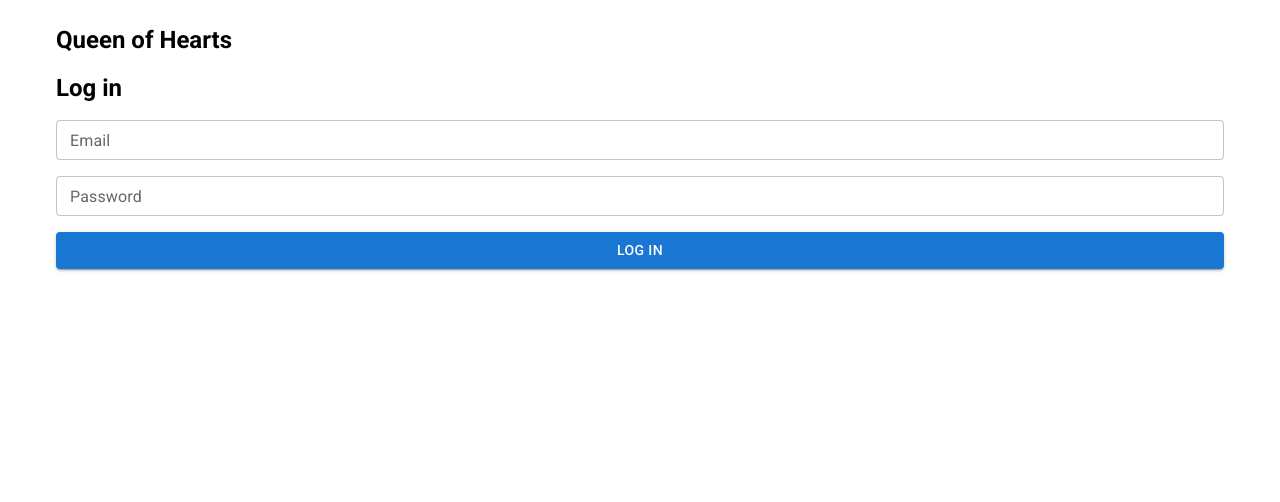
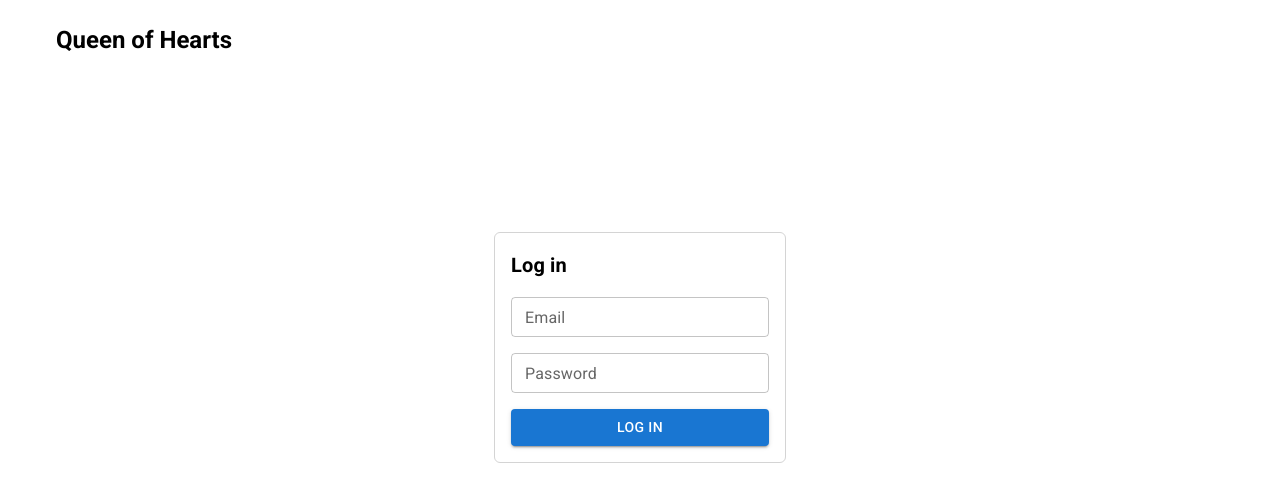
Before and after one commit to recondesigns/queen-of-hearts, a Next.js app: page /login in a window 1280 px wide. Shown: the top 502 px of the page. Built offline with nearby package versions, Linux system fonts and the light colour scheme; no server answers.

Commit message:
feat: added sizing styles to log in form

```diff
--- a/src/app/login/LogInForm.tsx
+++ b/src/app/login/LogInForm.tsx
@@ -26,9 +26,13 @@ const LogInForm = () => {
   return (
     <Box
       component={'form'}
-      pb={2}
+      p={2}
+      sx={{
+        border: '1px solid #d4d4d4',
+        borderRadius: '6px',
+      }}
     >
-      <Typography variant={'h5'} pb={2} sx={{fontWeight: 'bold'}}>Log in</Typography>
+      <Typography variant={'h6'} pb={2} sx={{fontWeight: 'bold'}}>Log in</Typography>
       <Box
         gap={2}
         sx={{
--- a/src/app/login/page.tsx
+++ b/src/app/login/page.tsx
@@ -2,6 +2,7 @@
 import React from 'react'
 import LogInForm from './LogInForm'
 import Box from '@mui/material/Box'
+import Grid from '@mui/material/Grid2'
 
 export default function LoginPage() {
   return (
@@ -9,8 +10,15 @@ export default function LoginPage() {
       component={'main'}
       px={{xs: 2, md: 4, lg: 6}}
     >
-      <Box component={'section'}>
-        <LogInForm />
+      <Box
+        component={'section'}
+        py={20}
+      >
+        <Grid container sx={{ justifyContent: 'center'}}>
+          <Grid size={{xs: 8, sm: 6, md: 4, lg: 3}}>
+            <LogInForm />
+          </Grid>
+        </Grid>
       </Box>
     </Box>
   )
```
